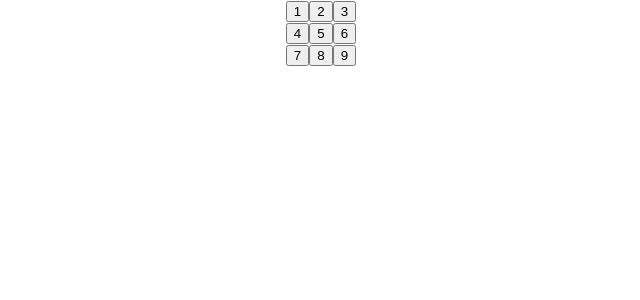
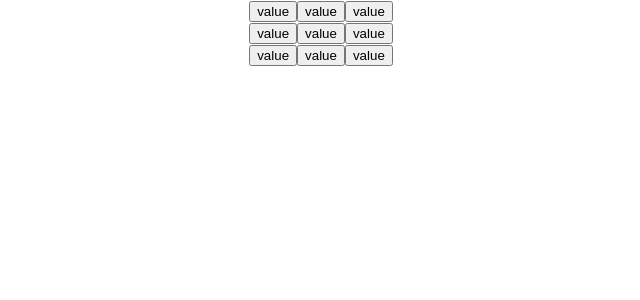
Before and after one commit to RomainDreidemy/gestion-du-cycle-de-vie, a React (Create React App) app: page / in a window 1280 px wide. Shown: the top 300 px of the page, without its empty margins (319-959 px from the left). Built offline with nearby package versions, Linux system fonts and the light colour scheme.

Commit message:
feat: following instructions (#6)

```diff
--- a/src/views/atoms/square.atom.jsx
+++ b/src/views/atoms/square.atom.jsx
@@ -1,5 +1,5 @@
-const Square = () => {
-    return <button className="square">X</button>;
+const Square = ({ value }) => {
+    return <button className="square">value</button>;
 }
 
 export default Square;
--- a/src/views/molecules/board.molecule.jsx
+++ b/src/views/molecules/board.molecule.jsx
@@ -1,20 +1,22 @@
+import Square from "../atoms/square.atom";
+
 const Board = () => {
     return (
         <>
             <div className="board-row">
-                <button className="square">1</button>
-                <button className="square">2</button>
-                <button className="square">3</button>
+                <Square />
+                <Square />
+                <Square />
             </div>
             <div className="board-row">
-                <button className="square">4</button>
-                <button className="square">5</button>
-                <button className="square">6</button>
+                <Square />
+                <Square />
+                <Square />
             </div>
             <div className="board-row">
-                <button className="square">7</button>
-                <button className="square">8</button>
-                <button className="square">9</button>
+                <Square />
+                <Square />
+                <Square />
             </div>
         </>
     );
```
